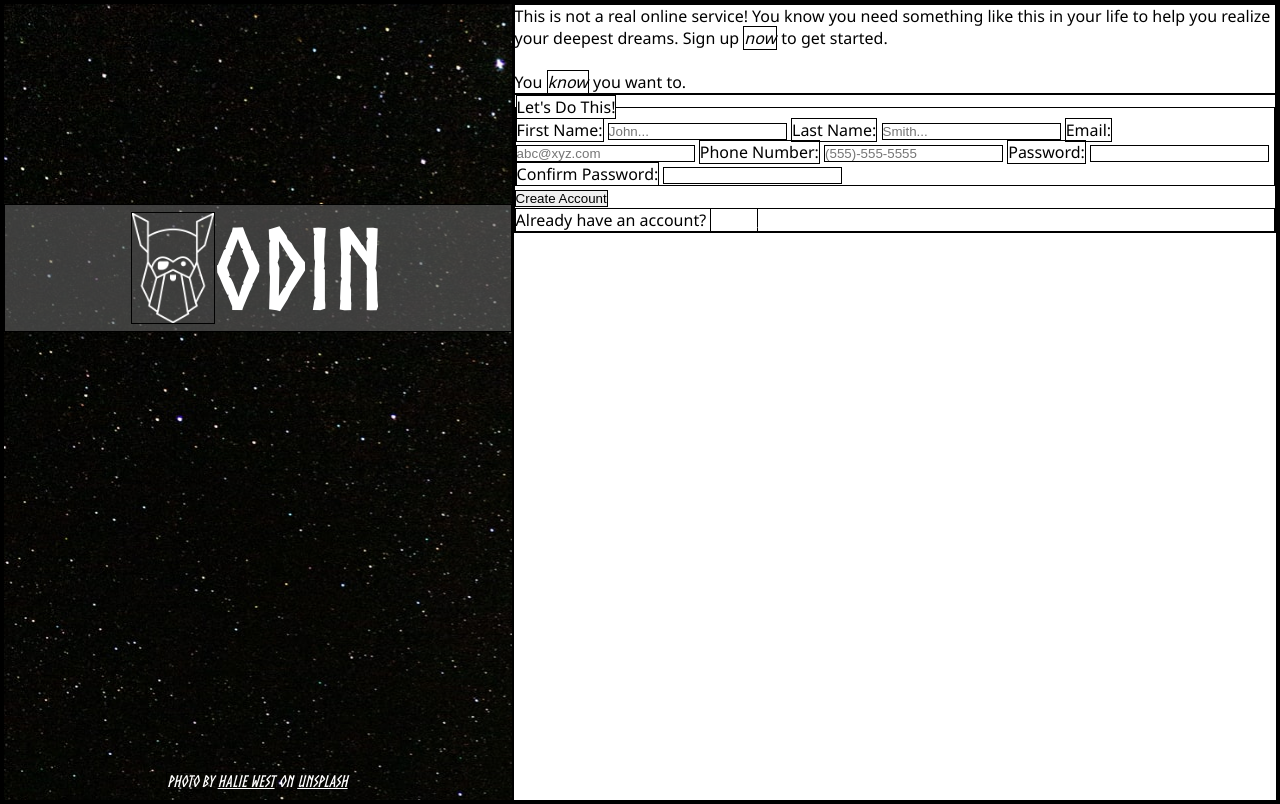
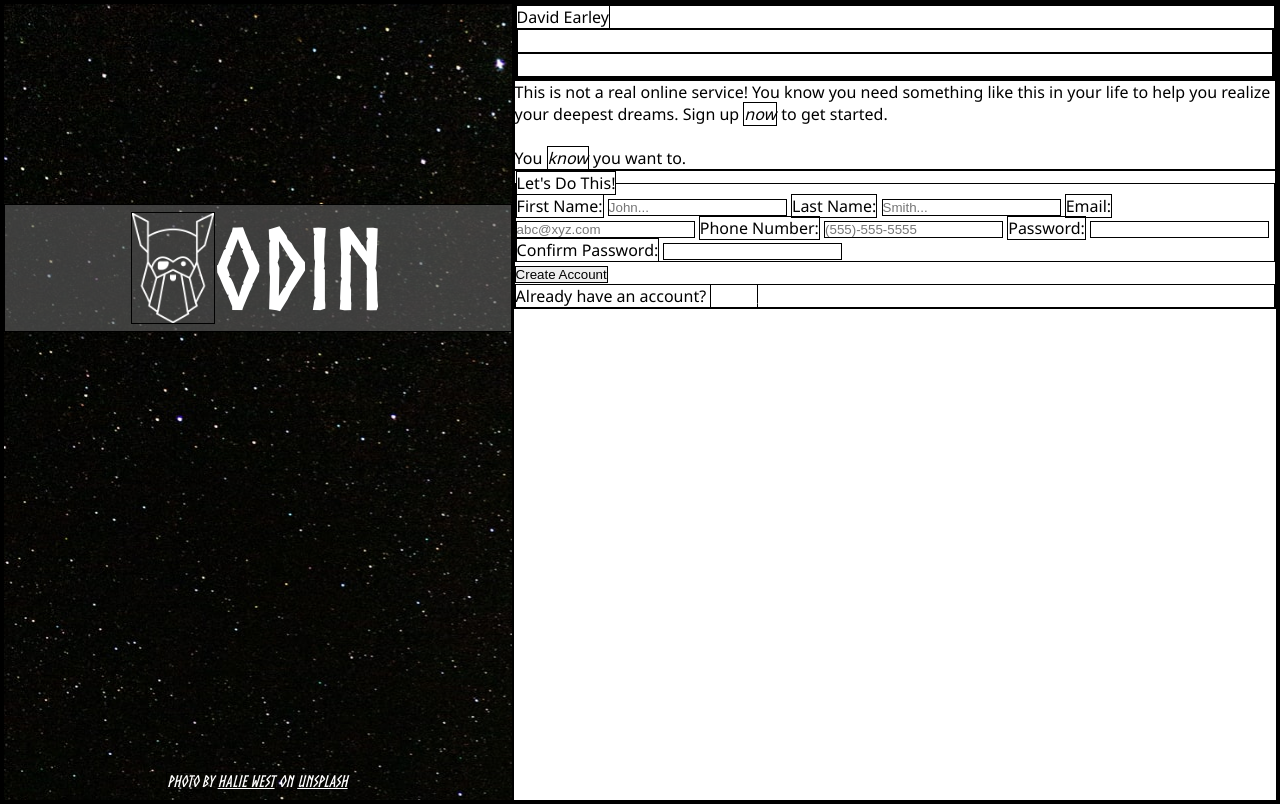
Before and after one commit to davidlate/signup-form, a plain HTML site: page index.html in a window 1280 px wide. Drawn offline with Linux system fonts and the light colour scheme.

Commit message:
Testing git commit

```diff
--- a/index.html
+++ b/index.html
@@ -18,6 +18,16 @@
 
         </div>
         <div class="right">
+
+            <div class="header-container">
+                <div class="header">
+                    <dev class="name">David Earley</dev>
+                    <ul>
+                        <li></li>
+                        <li></li>
+                    </ul>
+                </div>
+            </div>
             <div class="intro">
                 This is not a real online service! You know
                 you need something like this in your life to help
```
